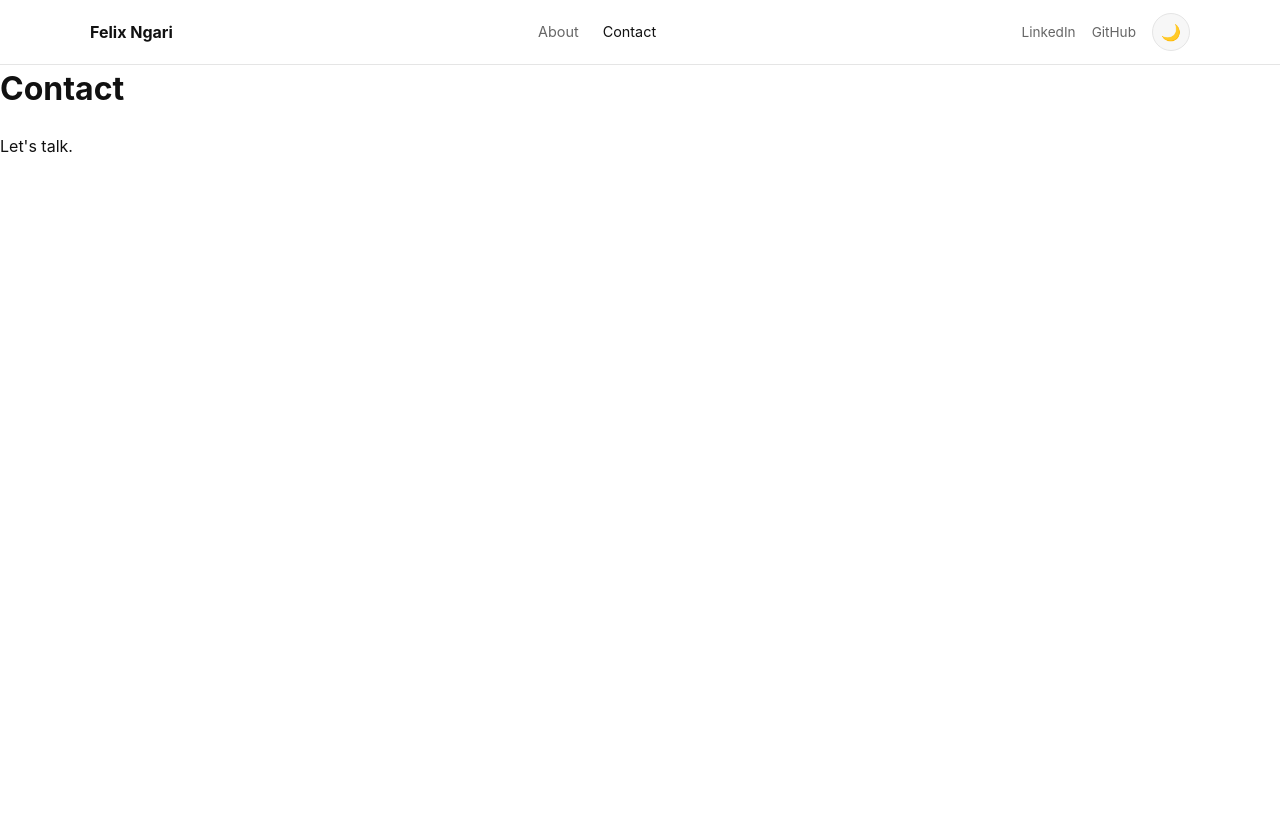
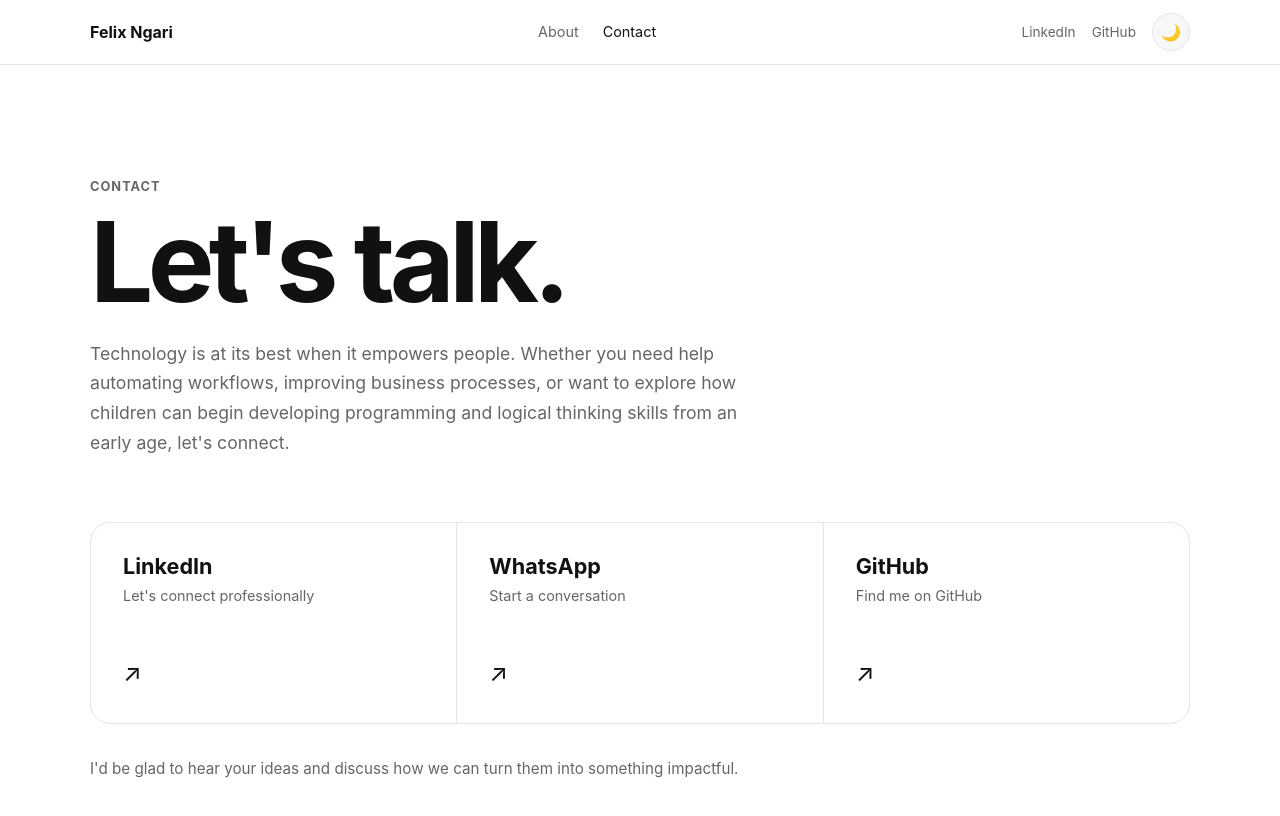
Before and after one commit to NgNgari/felix-profile, a React (Vite) app: page /contact in a window 1280 px wide. Shown: the top 816 px of the page. Built offline with nearby package versions, Linux system fonts and the light colour scheme.

Commit message:
Added Contact Page

```diff
--- a/package.json
+++ b/package.json
@@ -10,6 +10,7 @@
     "preview": "vite preview"
   },
   "dependencies": {
+    "@formspree/react": "^3.0.0",
     "react": "^19.2.8",
     "react-dom": "^19.2.8",
     "react-router-dom": "^7.18.2"
--- /dev/null
+++ b/src/data/contact.js
@@ -0,0 +1,32 @@
+const contact = {
+    // https://formspree.io/f/xvkoooyy
+  heading: "Let's talk.",
+
+  introduction:
+    "Technology is at its best when it empowers people. Whether you need help automating workflows, improving business processes, or want to explore how children can begin developing programming and logical thinking skills from an early age, let's connect.",
+
+  availability:
+    "I'd be glad to hear your ideas and discuss how we can turn them into something impactful.",
+
+  channels: [
+    {
+      name: "LinkedIn",
+      description: "Let's connect professionally",
+      url: "YOUR_LINKEDIN_URL",
+    },
+
+    {
+      name: "WhatsApp",
+      description: "Start a conversation",
+      url: "YOUR_WHATSAPP_URL",
+    },
+
+    {
+      name: "GitHub",
+      description: "Find me on GitHub",
+      url: "YOUR_GITHUB_URL",
+    },
+  ],
+};
+
+export default contact;
--- a/src/pages/Contact.jsx
+++ b/src/pages/Contact.jsx
@@ -1,8 +1,41 @@
+import contact from "../data/contact";
+
 function Contact() {
   return (
-    <main>
-      <h1>Contact</h1>
-      <p>Let's talk.</p>
+    <main className="contact-page">
+      <section className="contact-hero">
+        <div className="container">
+          <div className="contact-heading">
+            <p className="section-label">Contact</p>
+
+            <h1>{contact.heading}</h1>
+
+            <p className="contact-introduction">{contact.introduction}</p>
+          </div>
+
+          <div className="contact-channels">
+            {contact.channels.map((channel) => (
+              <a
+                key={channel.name}
+                href={channel.url}
+                className="contact-channel"
+                target="_blank"
+                rel="noreferrer"
+              >
+                <div>
+                  <h2>{channel.name}</h2>
+
+                  <p>{channel.description}</p>
+                </div>
+
+                <span className="contact-channel__arrow">↗</span>
+              </a>
+            ))}
+          </div>
+
+          <p className="contact-availability">{contact.availability}</p>
+        </div>
+      </section>
     </main>
   );
 }
--- a/src/styles/global.css
+++ b/src/styles/global.css
@@ -674,3 +674,177 @@ p {
     padding-bottom: 4rem;
   }
 }
+
+/* =========================================================
+   CONTACT PAGE
+========================================================= */
+
+.contact-page {
+  min-height: calc(100vh - 64px);
+}
+
+/* =========================================================
+   CONTACT HERO
+========================================================= */
+
+.contact-hero {
+  padding-top: 7rem;
+  padding-bottom: 7rem;
+}
+
+.contact-heading {
+  max-width: 850px;
+
+  margin-bottom: 4rem;
+}
+
+.contact-heading h1 {
+  margin-bottom: var(--space-lg);
+
+  font-size: clamp(3.5rem, 12vw, 7rem);
+
+  line-height: 0.95;
+  letter-spacing: -0.05em;
+}
+
+.contact-introduction {
+  max-width: 680px;
+
+  margin-bottom: 0;
+
+  color: var(--color-text-muted);
+
+  font-size: 1.1rem;
+  line-height: 1.7;
+}
+
+/* =========================================================
+   CONTACT CHANNELS
+========================================================= */
+
+.contact-channels {
+  display: grid;
+  grid-template-columns: 1fr;
+
+  gap: 1px;
+
+  overflow: hidden;
+
+  border: 1px solid var(--color-border);
+  border-radius: var(--radius-lg);
+
+  background: var(--color-border);
+}
+
+.contact-channel {
+  min-height: 130px;
+
+  display: flex;
+  align-items: center;
+  justify-content: space-between;
+
+  gap: var(--space-lg);
+
+  padding: var(--space-xl);
+
+  background: var(--color-bg);
+
+  transition: background-color var(--transition);
+}
+
+.contact-channel:hover {
+  background: var(--color-surface);
+}
+
+.contact-channel h2 {
+  margin-bottom: 0.35rem;
+
+  font-size: 1.35rem;
+  line-height: 1.1;
+}
+
+.contact-channel p {
+  margin-bottom: 0;
+
+  color: var(--color-text-muted);
+
+  font-size: 0.9rem;
+}
+
+.contact-channel__arrow {
+  flex-shrink: 0;
+
+  font-size: 1.5rem;
+
+  transition: transform var(--transition);
+}
+
+.contact-channel:hover .contact-channel__arrow {
+  transform: translate(3px, -3px);
+}
+
+/* =========================================================
+   CONTACT AVAILABILITY
+========================================================= */
+
+.contact-availability {
+  max-width: 680px;
+
+  margin-top: var(--space-xl);
+  margin-bottom: 0;
+
+  color: var(--color-text-muted);
+
+  font-size: 0.95rem;
+  line-height: 1.7;
+}
+
+/* =========================================================
+   CONTACT — DESKTOP
+========================================================= */
+
+@media (min-width: 768px) {
+  .contact-channels {
+    grid-template-columns: repeat(3, 1fr);
+  }
+
+  .contact-channel {
+    min-height: 200px;
+
+    flex-direction: column;
+    align-items: flex-start;
+  }
+
+  .contact-channel__arrow {
+    margin-top: auto;
+  }
+}
+
+/* =========================================================
+   CONTACT — MOBILE
+========================================================= */
+
+@media (max-width: 767px) {
+  .contact-hero {
+    padding-top: 4rem;
+    padding-bottom: 4rem;
+  }
+
+  .contact-heading {
+    margin-bottom: 2.5rem;
+  }
+
+  .contact-heading h1 {
+    font-size: clamp(3.5rem, 18vw, 5rem);
+  }
+
+  .contact-introduction {
+    font-size: 1rem;
+  }
+
+  .contact-channel {
+    min-height: 110px;
+
+    padding: 1.25rem;
+  }
+}
```
Also changed, not shown: 1 other file (tests, documents, lock files or other folders).
